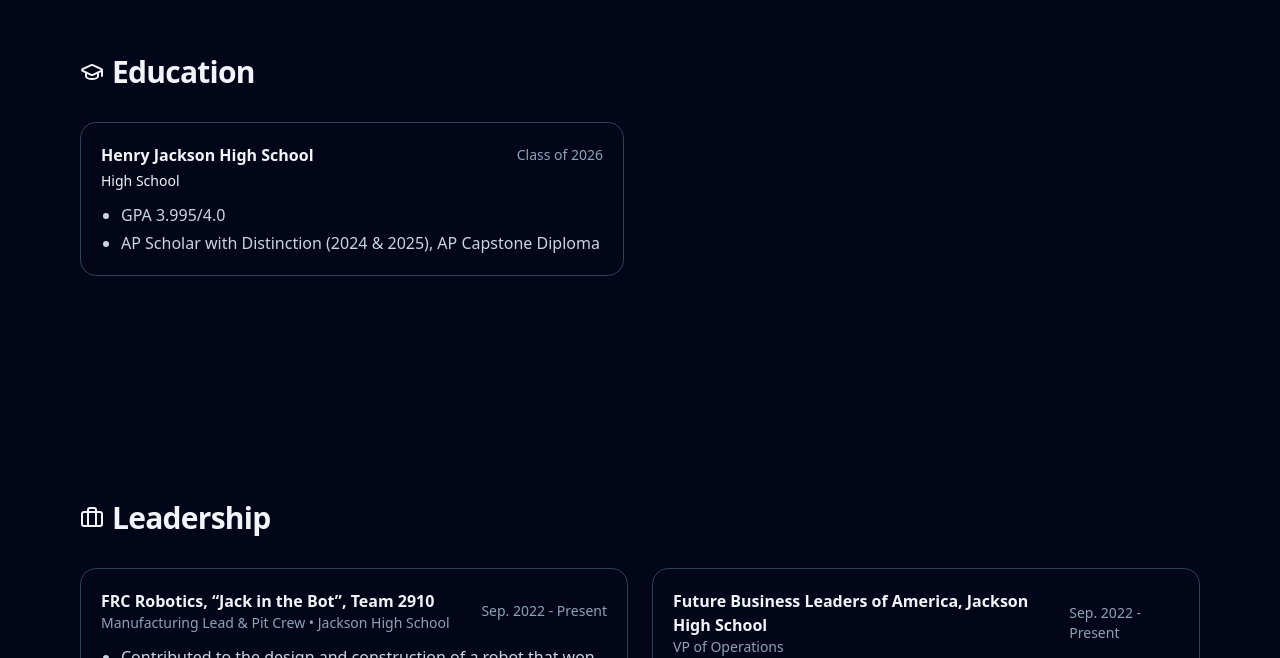
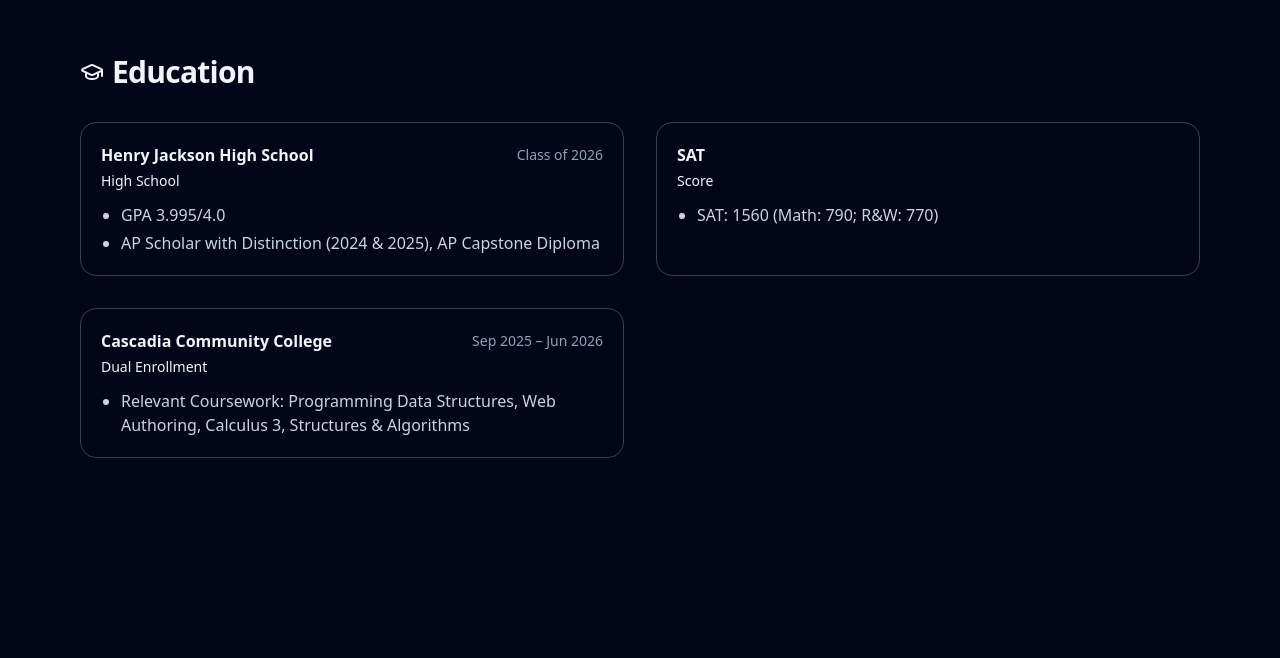
Before and after one commit to tvisham/my-portfolio, a React (Vite) app: page / in a window 1280 px wide. Shown: the part 2820-3478 px from the top of the page. Built offline with nearby package versions, Linux system fonts and the light colour scheme.

Commit message:
Updating project details for Ml Algorithm

```diff
--- a/src/App.jsx
+++ b/src/App.jsx
@@ -96,7 +96,7 @@ const PROJECTS = [
     },
   },
   {
-    title: "ML Algorithm for a Vacuum Robot based on chnages in environmental conditions and battery efficiency",
+    title: "ML Algorithm for a Vacuum Robot based on changes in environmental conditions and battery efficiency",
     blurb: "Research project applying ML to battery and environmental data.",
     tags: ["Machine Learning", "Azure", "Python", "Robotics"],
     img: null,
@@ -166,7 +166,20 @@ const EDUCATION = [
     degree: "High School",
     date: "Class of 2026",
     points: ["GPA 3.995/4.0","AP Scholar with Distinction (2024 & 2025), AP Capstone Diploma"],
-    dualEnrollment: "CASCADIA COMMUNITY COLLEGE  with Relevant Coursework:Programming Data Structures, Web Authoring, Calculus 3, Structures & Algorithms",
+  },
+  {
+    school: "SAT",
+    degree: "Score",
+    date: "",
+    points: ["SAT: 1560 (Math: 790; R&W: 770)"],
+  },
+  {
+    school: "Cascadia Community College",
+    degree: "Dual Enrollment",
+    date: "Sep 2025 – Jun 2026",
+    points: [
+      "Relevant Coursework: Programming Data Structures, Web Authoring, Calculus 3, Structures & Algorithms",
+    ],
   },
 ];
 
```
